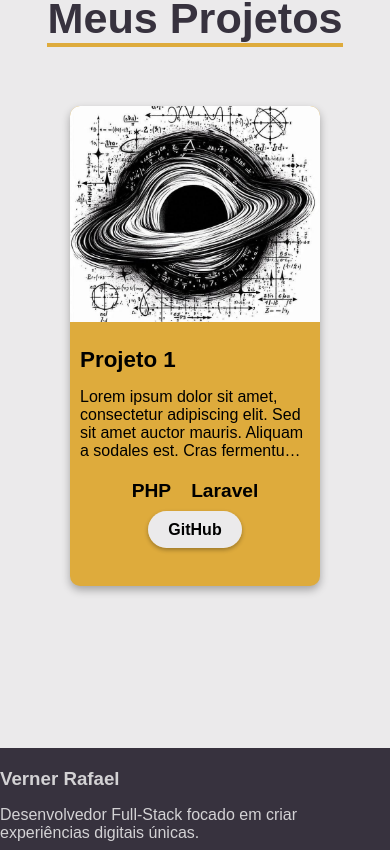
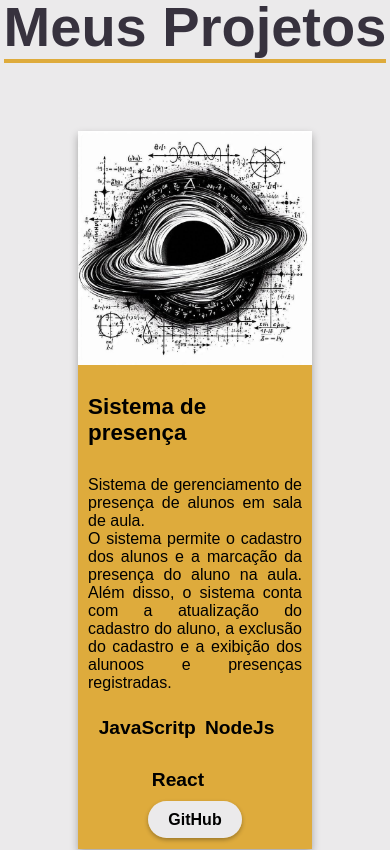
Before and after one commit to rafaelVerner/MeuPortfolio, a React (Vite) app: page / in a window 390 px wide. Shown: the part 3514-4364 px from the top of the page. Built offline with nearby package versions, Linux system fonts and the light colour scheme.

Commit message:
feat: Novos estilos para a seção de projetos

```diff
--- a/src/components/Projects/Projects.css
+++ b/src/components/Projects/Projects.css
@@ -13,7 +13,7 @@
     margin-top: 90px;
     color: #37323E;
     text-align: center;
-    font-size: 2.7rem;
+    font-size: 3.5rem;
     border-bottom: 4px solid #DEAB3C;
 }
 
@@ -28,37 +28,36 @@
 }
 
 .Projects .Project-Card{
-    max-width: 300px;
-    width: 25%;
-    min-width: 250px;
-    min-height: 480px;
-    height: 55vh;
+    width: 45%;
     position: relative;
     margin-bottom: 20px;
-    border-radius: 10px;
     background-color: #DEAB3C;
     display: flex;
-    flex-direction: column;
+    flex-direction: row;
     box-shadow: 0 4px 8px rgba(0, 0, 0, 0.3);
 }
 
 .Projects .Project-Card .Card-Image{
-    height: 45%;
+    width: 50%;
 }
 
 .Projects .Project-Card .Card-Image img{
     width: 100%;
     height: 100%;
-    border-radius: 10px 10px 0 0;
     aspect-ratio: 1/1;
     object-fit: cover;
 }
 
 .Projects .Card-Content{
-    height: 50%;
+    width: 50%;
     display: flex;
     flex-direction: column;
     padding: 10px;
+    box-sizing: border-box;
+}
+
+.Projects .Project-Card .Card-Content .Title{
+    height: 10%;
 }
 
 .Projects .Project-Card .Card-Content .Title h1{
@@ -66,26 +65,41 @@
 
 }
 
+.Projects .Project-Card .Card-Content .Description{
+    height: 60%;
+}
+
 .Projects .Project-Card .Card-Content .Description p{
-    margin: 0;
-    line-clamp: 4;
-    display: -webkit-box;
-    -webkit-line-clamp: 4;
-    -webkit-box-orient: vertical;
-    overflow: hidden;
+    text-align: justify;
+    margin: 15px 0;
+    /* text-indent: 40px; */
+    white-space: pre-line;
 }
 
 .Projects .Project-Card .Card-Content .Tools{
+    height: 20%;
     display: flex;
-    gap: 20px;
+    gap: 10px;
+    /* align-items: center; */
     justify-content: center;
+    flex-wrap: wrap;
+}
+
+.Tools .Tool{
+
+    margin: 0;
+}
+
+.Projects .Project-Card .Card-Content .Tools p{
+    margin: 10px 5px;
     font-weight: bold;
     font-size: 1.2rem;
 }
 
 .Projects  .Project-Card .Card-Content .Links{
-   display: flex;
-   gap: 20px;
+    height: 10%;
+    display: flex;
+    gap: 20px;
 }
 
 .Projects .Project-Card .Card-Content .Links a{
@@ -99,3 +113,44 @@
     border-radius: 50px;
     box-shadow: 0 2px 4px rgba(0, 0, 0, 0.3);
 }
+
+
+@media (max-width: 1080px){
+    .Projects .Project-Card{
+        width: 60%;
+        flex-direction: column;
+    }
+
+    .Projects .Project-Card .Card-Image{
+        width: 100%;
+    }
+
+    .Projects .Project-Card .Card-Content{
+        width: 100%;
+    }
+
+    .Card-Content .Title{
+        height: 10%;
+    }
+
+    .Projects .Project-Card .Card-Content .Description{
+        height: 70%;
+    }
+
+    .Card-Content .Tools{
+        height: 10%;
+    }
+
+    .Card-Content .Tools .Tool{
+        width: 45%;
+    }
+
+    .Card-Content .Links{
+        height: 10%;
+        align-items: center;
+        justify-content: center;
+        margin: 10px 0;
+    }
+
+
+}
--- a/src/components/Projects/Projects.jsx
+++ b/src/components/Projects/Projects.jsx
@@ -1,5 +1,6 @@
 import "./Projects.css";
 import { ProjectsData } from "../../data/projects.js";
+
 
 function Projects() {
     return (
@@ -20,6 +21,7 @@ function Projects() {
                                     </div>
                                     <div className="Description">
                                         <p>{project.description}</p>
+
                                     </div>
                                     <div className="Tools">
                                        {project.tools.map((tool, index) => (
@@ -32,7 +34,7 @@ function Projects() {
                                         {project.Links.map((link, index) => {
                                             return (
                                             <div className="Link" key={index}>
-                                                <a href={link.url}>
+                                                <a href={link.url} target={"_parent"}>
                                                     {link.name}
                                                 </a>
                                             </div>);
--- a/src/data/projects.js
+++ b/src/data/projects.js
@@ -2,9 +2,16 @@ import image from '../assets/download.png';
 
 export const ProjectsData = [
     {
-        title: "Projeto 1",
+        title: "Sistema de presença",
+        description: "Sistema de gerenciamento de presença de alunos em sala de aula. \nO sistema permite o cadastro dos alunos e a marcação da presença do aluno na aula. Além disso, o sistema conta com a atualização do cadastro do aluno, a exclusão do cadastro e a exibição dos alunoos e presenças registradas.",
+        tools: ["JavaScritp", "NodeJs","React"],
+        image: image,
+        Links: [{name: "GitHub", url: "https://github.com/rafaelVerner/Sistema_Presenca"}]
+    },
+    {
+        title: "Gerenciador de Excel",
         description: "Lorem ipsum dolor sit amet, consectetur adipiscing elit. Sed sit amet auctor mauris. Aliquam a sodales est. Cras fermentum porta massa, sed tincidunt urna tincidunt ac. Sed convallis ex laoreet justo sollicitudin, non malesuada sapien vulputate. Quisque ultricies mauris gravida mauris volutpat viverra. Proin nec iaculis nulla. Sed consectetur malesuada elit sit amet ultrices. Nulla et semper lorem, eget semper orci. Pellentesque et gravida sem, quis iaculis neque. ",
-        tools: ["PHP", "Laravel"],
+        tools: ["Python", "Pandas","Qt", "OpenPyXL"],
         image: image,
         Links: [{name: "GitHub", url: ""}]
     }
```
